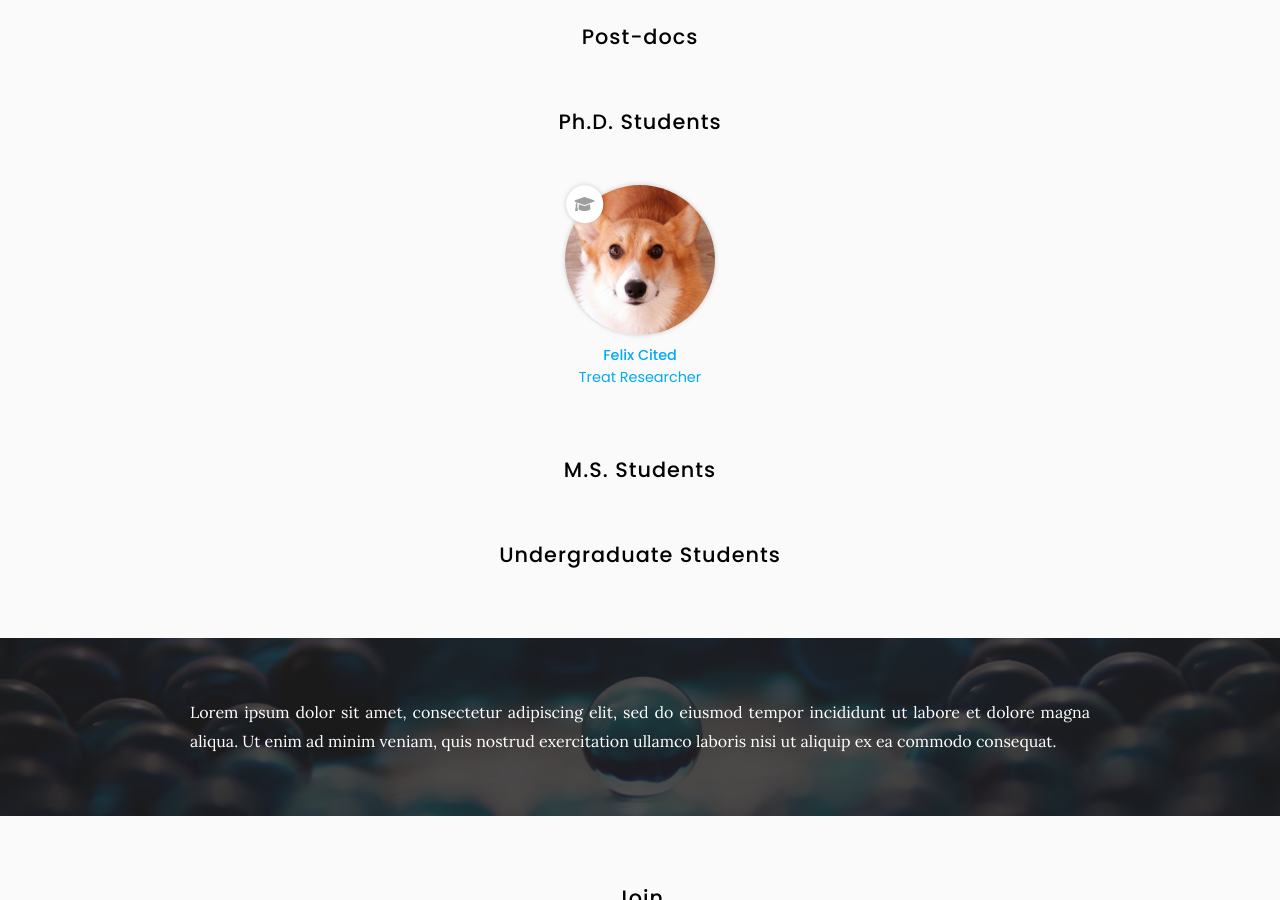
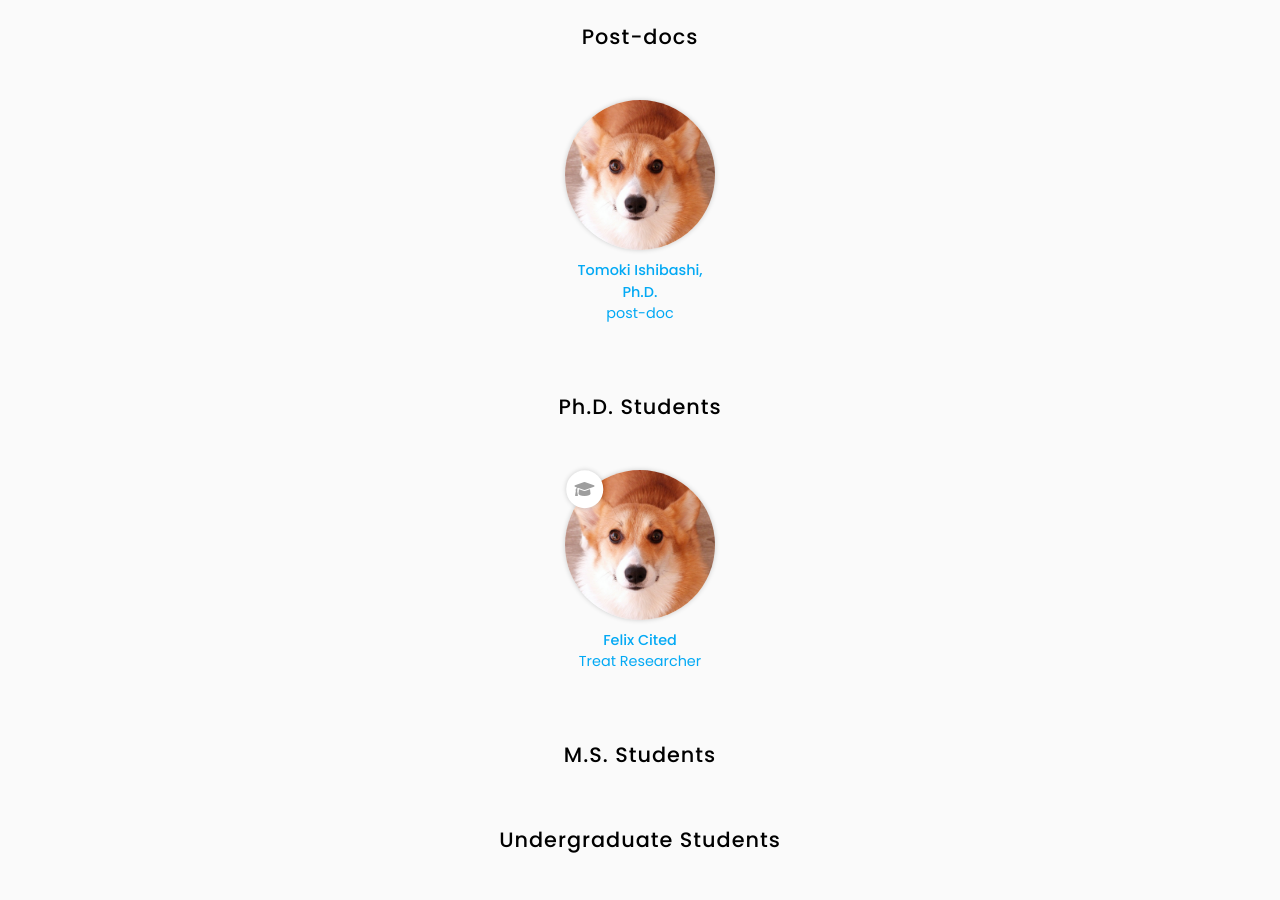
Before and after one commit to ishibaki/ishibashi-lab.github.io, a Jekyll site: the page built from team/index.md, in a window 1280 px wide and 900 px high, scrolled down 562 px. Built offline with Jekyll 4.4.1, drawn with Linux system fonts in a browser that asks for light colours.

Commit message:
Update index.md

```diff
--- a/team/index.md
+++ b/team/index.md
@@ -29,7 +29,7 @@ Excepteur sint occaecat cupidatat non proident, sunt in culpa qui officia deseru
   include list.html
   data="members"
   component="portrait"
-  filters="role: postdoc"
+  filters="role: post-doc"
 %}
 
 ## Ph.D. Students
```
